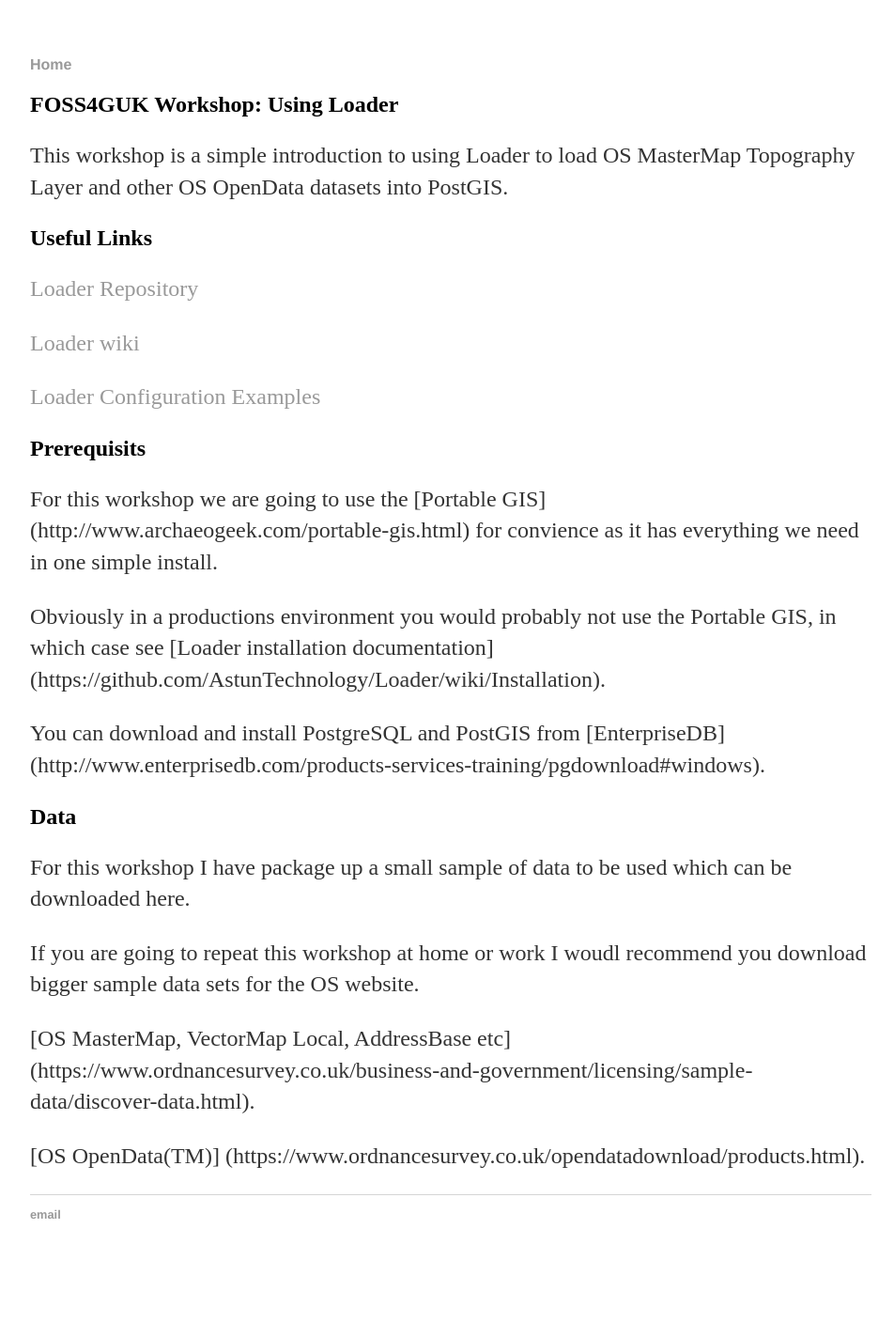
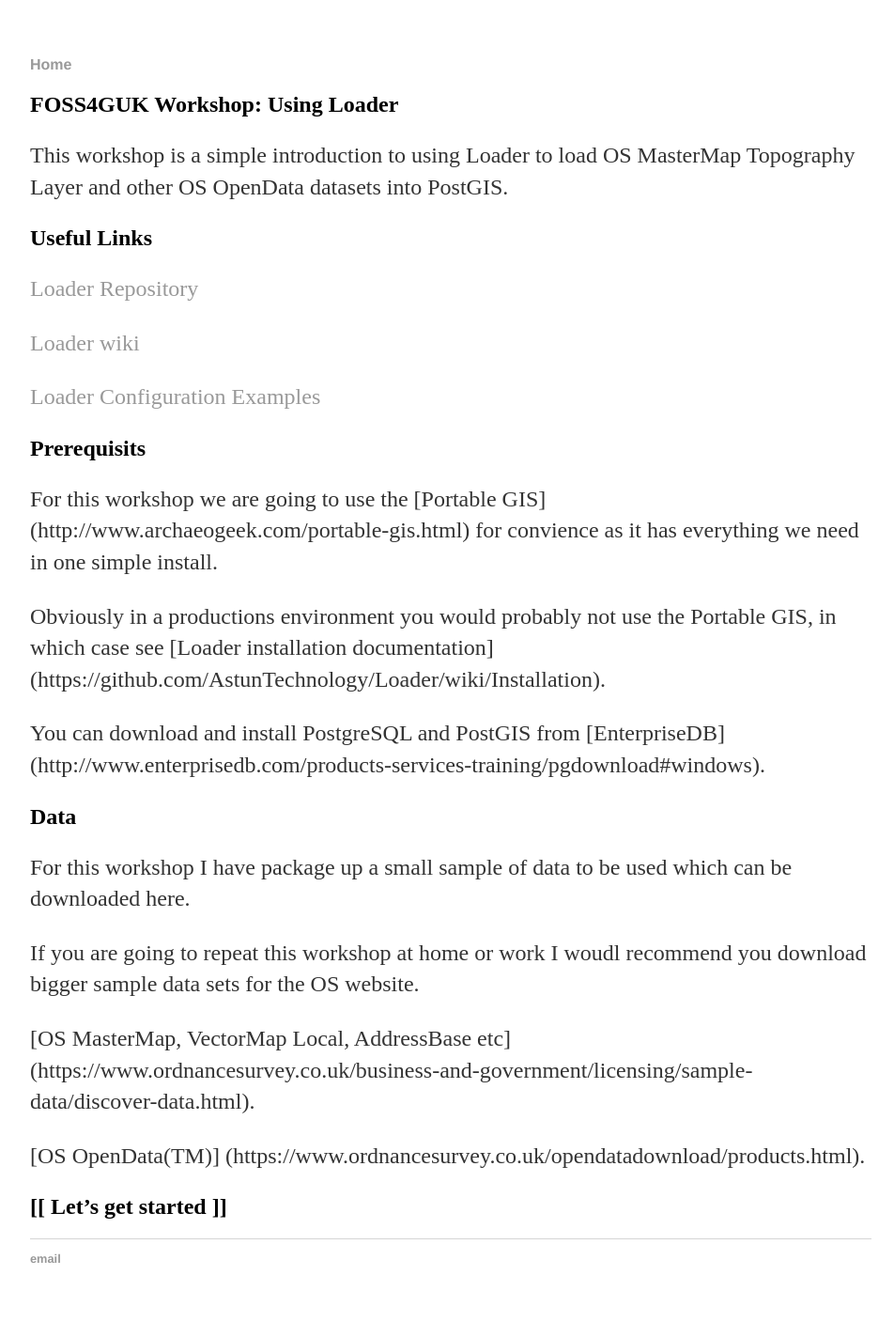
Before and after one commit to walkermatt/aileenh.github.io, a Jekyll site: the page built from index.md, in a window 1280 px wide. Shown: the whole page at 94% size, without its empty margins (160-1112 px from the left). Built offline with Jekyll 4.4.1, drawn with Linux system fonts in a browser that asks for light colours; Markdown is read by kramdown in place of the engine named in the settings; before the commit the page ends 1360 px from its top, so only the background shows below that.

Commit message:
Update index.md

```diff
--- a/index.md
+++ b/index.md
@@ -29,3 +29,5 @@
 [OS MasterMap, VectorMap Local, AddressBase etc] (https://www.ordnancesurvey.co.uk/business-and-government/licensing/sample-data/discover-data.html).
 
 [OS OpenData(TM)] (https://www.ordnancesurvey.co.uk/opendatadownload/products.html).
+
+## [[ Let's get started ]] ##
```
